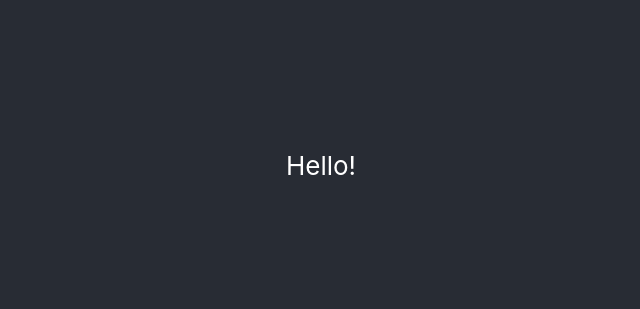
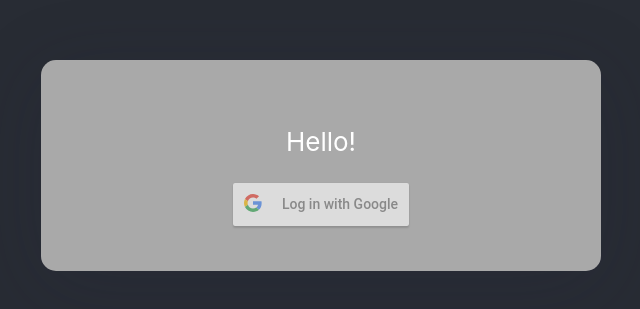
Before and after one commit to bbacani/privtap-fe, a React (Create React App) app: page / in a window 1280 px wide. Shown: the part 235-544 px from the top of the page, without its empty margins (319-959 px from the left). Built offline with nearby package versions, Linux system fonts and the light colour scheme.

Commit message:
added google login button

```diff
--- a/package.json
+++ b/package.json
@@ -9,6 +9,7 @@
     "nodemon": "^2.0.20",
     "react": "^18.2.0",
     "react-dom": "^18.2.0",
+    "react-google-login": "^5.2.2",
     "react-scripts": "5.0.1",
     "web-vitals": "^2.1.4"
   },
--- a/src/App.js
+++ b/src/App.js
@@ -1,12 +1,33 @@
 import './App.css';
+import GoogleLogin from "react-google-login";
 
 function App() {
+    const handleFailure = (result) => {
+        console.log(result);
+        alert(result);
+    };
+
+    const handleLogin = (googleData) => {
+        console.log(googleData);
+    };
+
     return (
         <div className="App">
             <header className="App-header">
-                <p>
-                    Hello!
-                </p>
+                <div className="loginContainer">
+                    <p>
+                        Hello!
+                    </p>
+                    <div>
+                        <GoogleLogin
+                            clientId={process.env.REACT_APP_GOOGLE_CLIENT_ID}
+                            buttonText="Log in with Google"
+                            onSuccess={handleLogin}
+                            onFailure={handleFailure}
+                            cookiePolicy={'single_host_origin'}
+                        ></GoogleLogin>
+                    </div>
+                </div>
             </header>
         </div>
     );
--- a/src/index.css
+++ b/src/index.css
@@ -11,3 +11,13 @@ code {
   font-family: source-code-pro, Menlo, Monaco, Consolas, 'Courier New',
     monospace;
 }
+
+.loginContainer {
+  width: 450px;
+  margin: auto;
+  background: #A9A9A9;
+  box-shadow: 0 14px 80px rgba(34, 35, 58, 0.2);
+  padding: 40px 55px 45px 55px;
+  border-radius: 15px;
+  transition: all .3s;
+}
```
Also changed, not shown: 2 other files (tests, documents, lock files or other folders).
